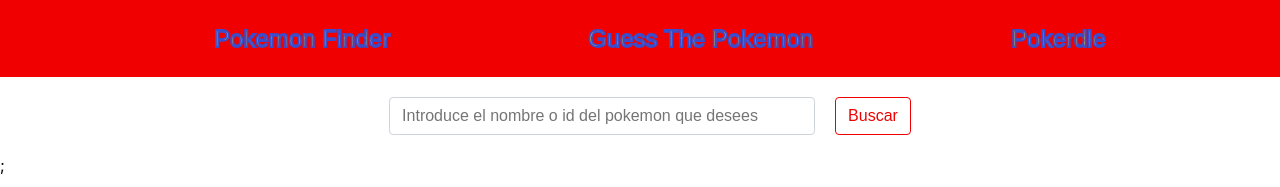
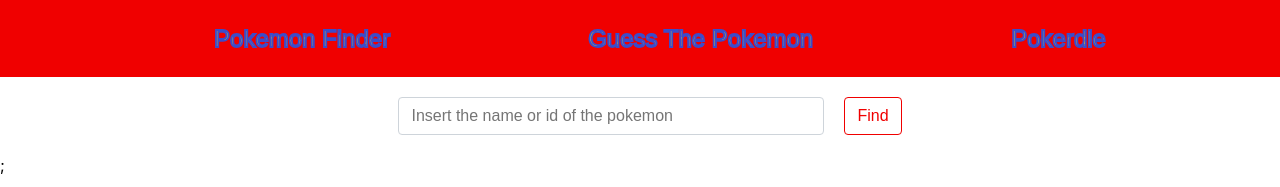
Before and after one commit to luisgmzz/React-Dex, a React (Vite) app: page /find in a window 1280 px wide. Shown: the top 187 px of the page. Built offline with nearby package versions, Linux system fonts and the light colour scheme; a web font is replaced by a local one.

Commit message:
translate inputs' text

```diff
--- a/src/components/GuesserForm.tsx
+++ b/src/components/GuesserForm.tsx
@@ -11,10 +11,10 @@
     <StyledForm>
       <StyledInput
         type="text"
-        placeholder="Inserta el nombre del pokemon"
+        placeholder="Insert the name of the pokemon"
         onChange={handleChange}
       />
-      <StyledButton onClick={handleClick}>Click</StyledButton>
+      <StyledButton onClick={handleClick}>Guess</StyledButton>
     </StyledForm>
   );
 }
--- a/src/components/PokemonForm.tsx
+++ b/src/components/PokemonForm.tsx
@@ -12,10 +12,10 @@
       <StyledInput
         type="text"
         name="pokemon"
-        placeholder="Introduce el nombre o id del pokemon que desees"
+        placeholder="Insert the name or id of the pokemon"
         onChange={handleChange}
       />
-      <StyledButton onClick={handleClick}>Buscar</StyledButton>
+      <StyledButton onClick={handleClick}>Find</StyledButton>
     </StyledForm>
   );
 }
```
